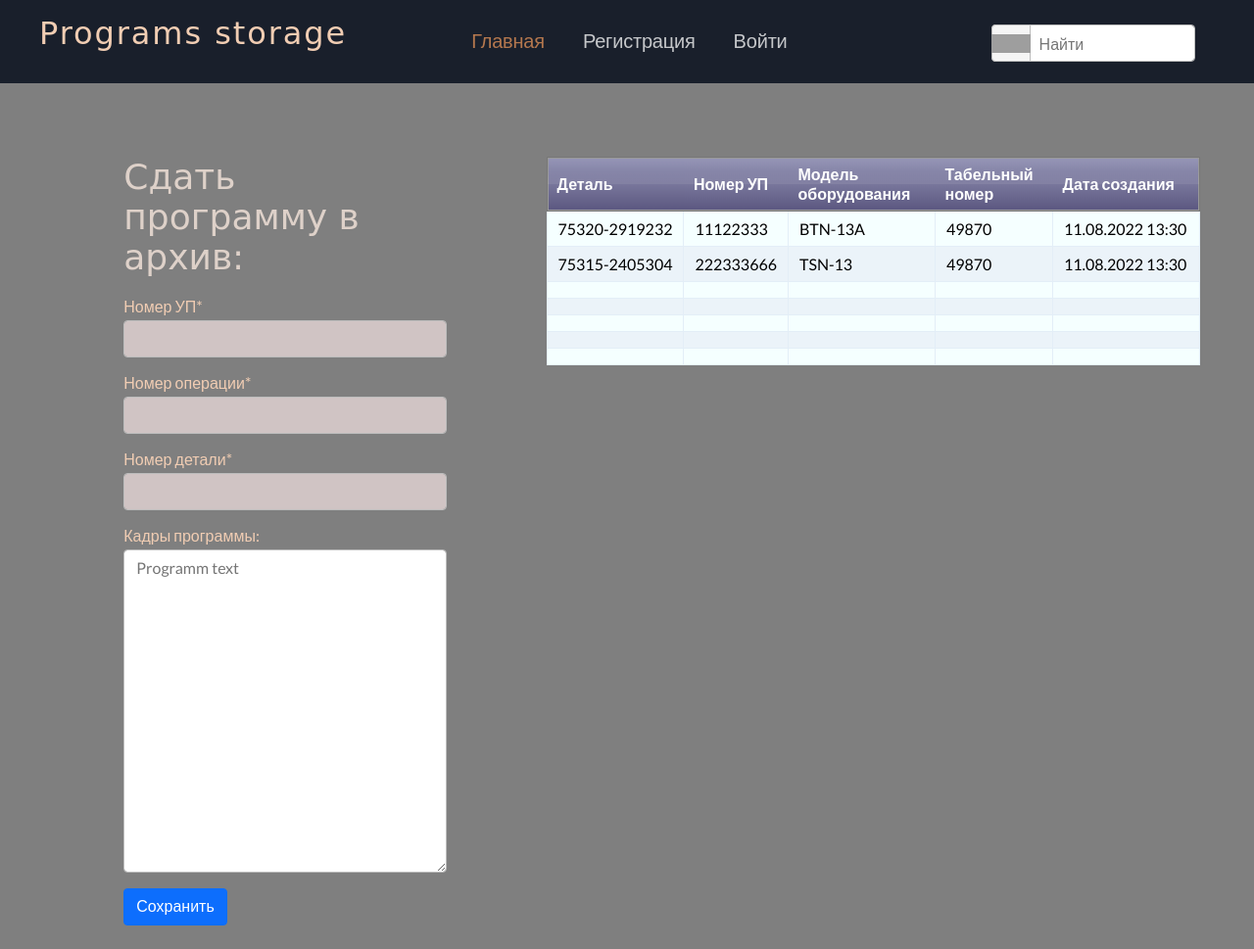
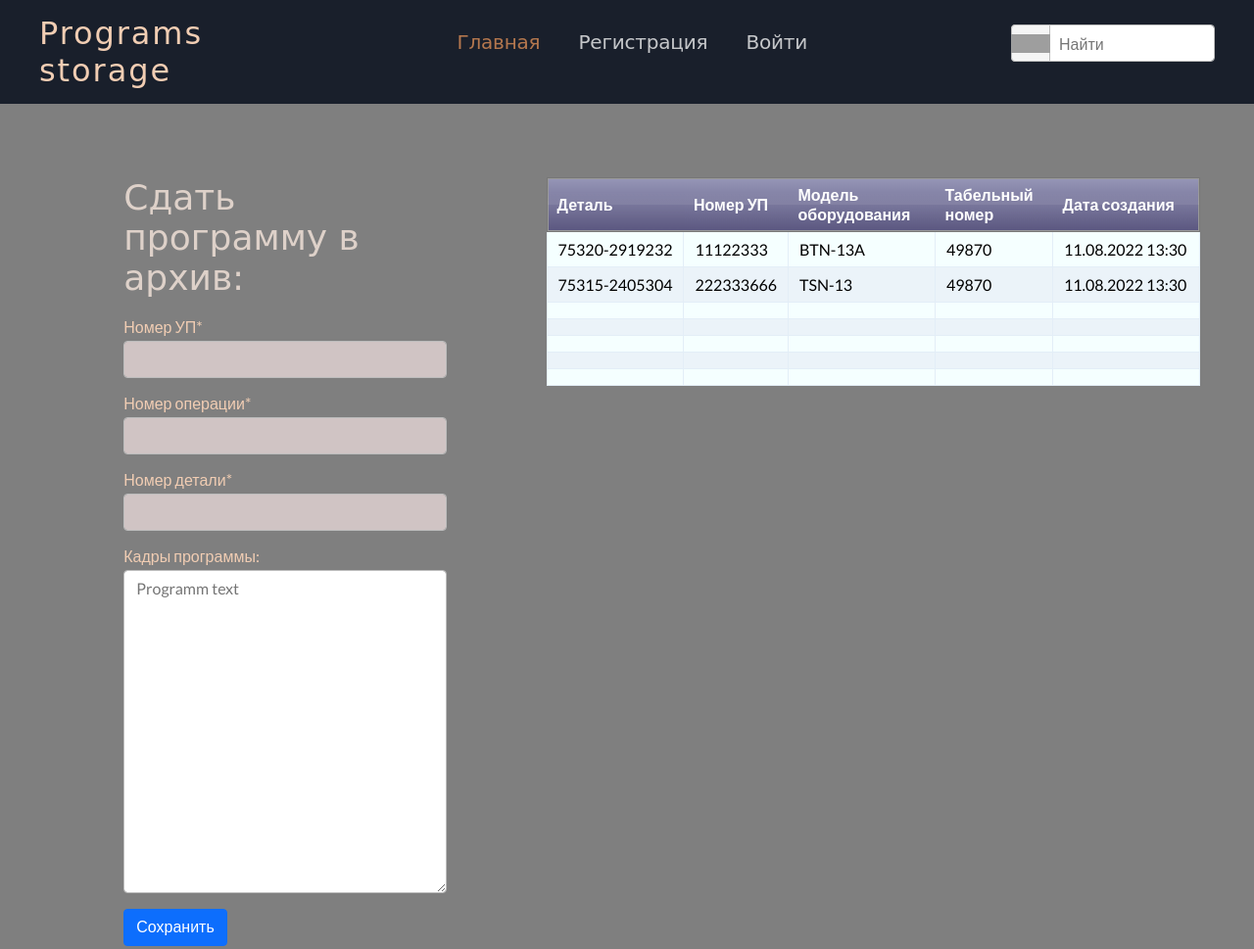
Before and after one commit to Viziter25/Programm-storege, a website: page index.html in a window 1280 px wide. Shown: the top 969 px of the page at 98% size. Drawn offline with Linux system fonts and the light colour scheme; grey boxes are pictures that could not be loaded.

Commit message:
refactor: change font-family for nav

```diff
--- a/style.css
+++ b/style.css
@@ -85,7 +85,7 @@ p {
 
 .nav__link {
   letter-spacing: -0.2px;
-  font-family: "Arial";
+  font-family: URW Chancery L, cursive;
   font-style: normal;
   font-weight: 400;
   font-size: 20px;
```
